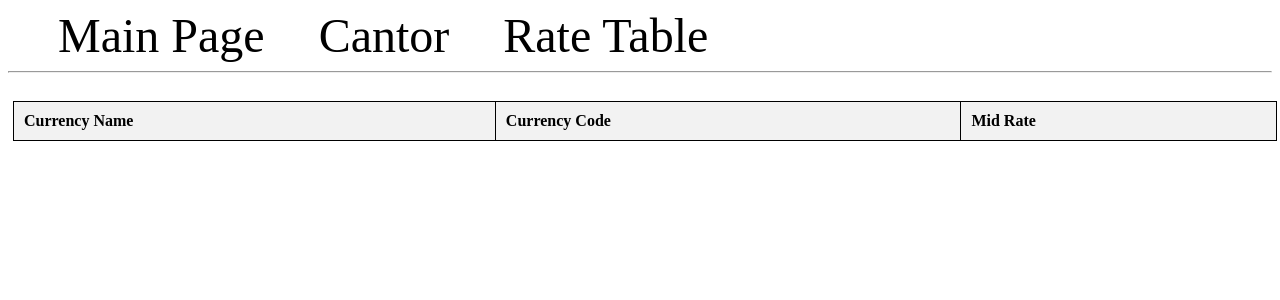
After one commit to M1lachite/Cantor, a Flask app: page /MidTable/ in a window 1280 px wide. The commit adds this page. Shown: the top 300 px of the page. Run offline with Flask 3, Linux system fonts and the light colour scheme; data that the repository does not hold is empty.

Commit message:
Cleared code + mid rate table implemented

```diff
--- /dev/null
+++ b/app/MidTable/MidTable.py
@@ -0,0 +1,23 @@
+from flask import Flask, render_template, request
+import requests
+
+
+class MidTable:
+    def __init__(self, BaseService, date):
+        self.date = date
+        self.url = BaseService.get_table_url(date)
+
+    def get_table(self):
+        url = self.url
+        response = requests.get(url)
+
+        if response.status_code != 200:
+            return "Table is not available."
+
+        data = response.json()
+
+        if isinstance(data, list) and len(data) > 0 and 'rates' in data[0]:
+            rates = data[0]['rates']
+            return [(rate['currency'], rate['code'], rate['mid']) for rate in rates]  # Dodajemy nazwę waluty
+        else:
+            return "Invalid data format."
--- /dev/null
+++ b/app/MidTable/__init__.py
@@ -0,0 +1,5 @@
+from flask import Blueprint
+
+bp = Blueprint('MidTable', __name__, template_folder='templates')
+
+from app.MidTable import routes
--- /dev/null
+++ b/app/MidTable/routes.py
@@ -0,0 +1,17 @@
+from flask import render_template, request
+from app.MidTable import bp
+from app.MidTable.MidTable import MidTable
+from app.cantor.BaseService import BaseService  # ← Import BaseService
+from datetime import datetime
+
+@bp.route('/')
+def index():
+    date = request.args.get('date', datetime.today().strftime('%Y-%m-%d'))
+    base_service = BaseService()
+    mid_table = MidTable(base_service, date)
+    table_data = mid_table.get_table()
+
+    if isinstance(table_data, str):
+        return render_template('MidTable/index.html', error=table_data)
+
+    return render_template('MidTable/index.html', table_data=table_data)
--- a/app/__init__.py
+++ b/app/__init__.py
@@ -16,6 +16,9 @@ def create_app(config_class=Config):
 
     from app.models import exchange
 
+    from app.MidTable import bp as MidTable_bp
+    app.register_blueprint(MidTable_bp, url_prefix='/MidTable')
+
     @app.route('/test/')
     def test_page():
         return "<h1>Test page</h1>"
--- a/app/cantor/BaseService.py
+++ b/app/cantor/BaseService.py
@@ -20,6 +20,7 @@ class BaseService:
         self.days_to_subtract = 0 if weekday in range(0, 5) else 1 if weekday == 5 else 2
         self.calculated_date = self.today - timedelta(days=self.days_to_subtract)
         self.url_template = "http://api.nbp.pl/api/exchangerates/rates/a/{currency}/{date}/"
+        self.url_table = "http://api.nbp.pl/api/exchangerates/tables/A/{date}/?format=json"
 
     def get_url(self, currency, date):
         """
@@ -40,3 +41,13 @@ class BaseService:
             str: The calculated date as a string.
         """
         return self.calculated_date.strftime("%Y-%m-%d")
+
+    def get_table_url(self, date):
+        """
+        Generates a URL for fetching the exchange rate table from the NBP API for a given date.
+        Args:
+            date (str): The date for which to fetch the exchange rate table in 'YYYY-MM-DD' format.
+        Returns:
+            str: The formatted URL for the NBP API table.
+        """
+        return self.url_table.format(date=date)
--- /dev/null
+++ b/app/templates/MidTable/index.html
@@ -0,0 +1,40 @@
+{% extends "base.html" %}
+{% block title %}Rate Table{% endblock %}
+{% block content %}
+
+<style>
+    table {
+        width: 100%;
+        border-collapse: collapse;
+        margin-top: 20px;
+    }
+    th, td {
+        border: 1px solid black;
+        padding: 10px;
+        text-align: left;
+    }
+    th {
+        background-color: #f2f2f2;
+    }
+</style>
+
+<table>
+    <thead>
+        <tr>
+            <th>Currency Name</th>
+            <th>Currency Code</th>
+            <th>Mid Rate</th>
+        </tr>
+    </thead>
+    <tbody>
+        {% for name, code, rate in table_data %}
+        <tr>
+            <td>{{ name }}</td>
+            <td>{{ code }}</td>
+            <td>{{ rate }}</td>
+        </tr>
+        {% endfor %}
+    </tbody>
+</table>
+
+{% endblock %}
--- a/app/templates/base.html
+++ b/app/templates/base.html
@@ -47,9 +47,7 @@
     <nav>
         <a href="{{ url_for('main.index') }}">Main Page</a>
         <a href="{{ url_for('cantor.index') }}">Cantor</a>
-        <!-- <a href="{{ url_for('cantor.categories') }}">PlaceHolder</a>>
-        <!-- <a href="#">Categories</a>
-        <a href="#">Questions</a> -->
+        <a href="{{ url_for('MidTable.index') }}">Rate Table</a>
     </nav>
     <hr>
     <div class="content">
--- a/app/templates/index.html
+++ b/app/templates/index.html
@@ -3,6 +3,6 @@
 {% block content %}
     <span class="title"><h1>{% block title %} My cantor homepage {% endblock %}</h1></span>
     <div class="content">
-        <h2>Choose from the menu above what you want to do!</h2>
+        <h2>Choose from the menu above what you want to do.</h2>
     </div>
 {% endblock %}
```
Also changed, not shown: app/cantor/routes.py (+0 -9 lines).
